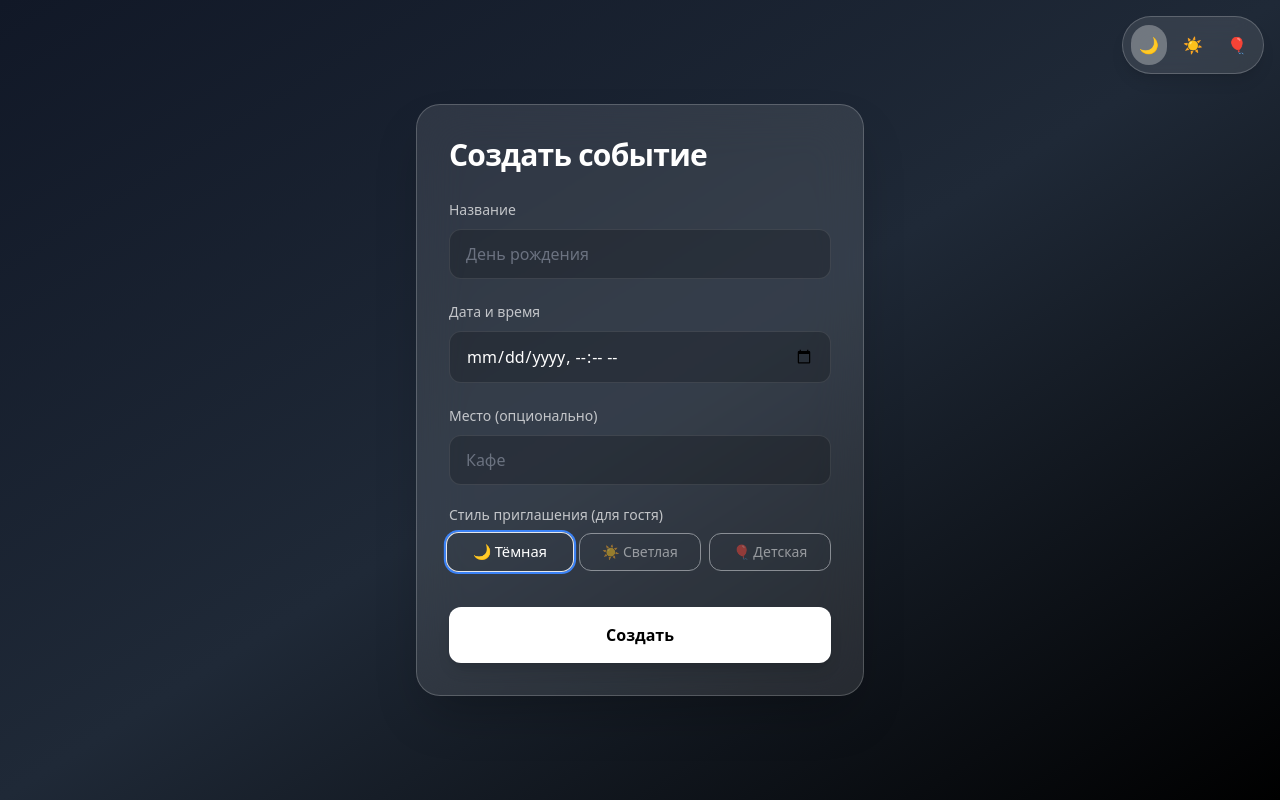
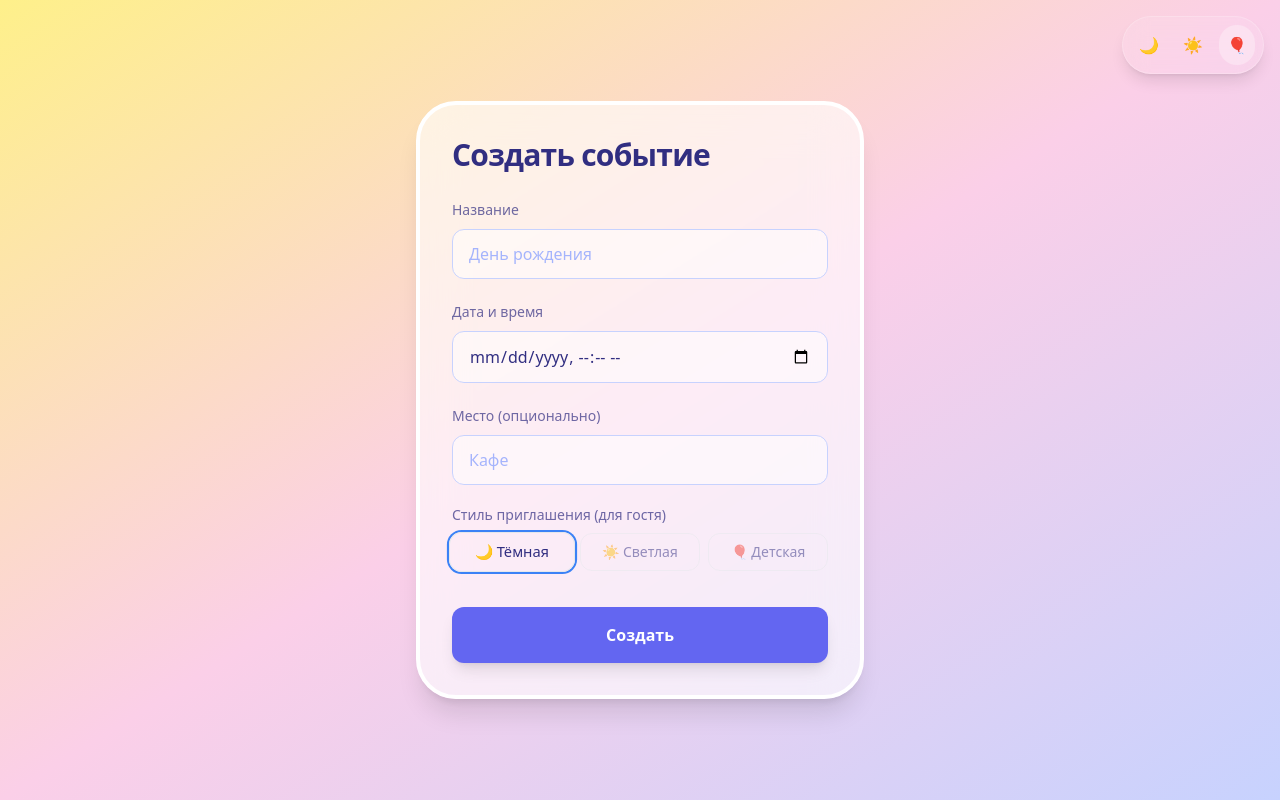
Before and after one commit to bug56rus/zovi-app, a Next.js app in the folder apps/web/: page /admin in a window 1280 px wide. Built offline with nearby package versions, Linux system fonts and the light colour scheme.

Commit message:
feat: add light and kids themes

```diff
--- a/apps/web/app/context/ThemeContext.tsx
+++ b/apps/web/app/context/ThemeContext.tsx
@@ -16,7 +16,7 @@ const ThemeContext = createContext<ThemeContextType>({
 });
 
 export function ThemeProvider({ children }: { children: React.ReactNode }) {
-  const [theme, setThemeState] = useState<Theme>('classic');
+  const [theme, setThemeState] = useState<Theme>('kids');
 
   useEffect(() => {
     const savedTheme = localStorage.getItem('app_theme') as Theme;
--- a/apps/web/app/layout.tsx
+++ b/apps/web/app/layout.tsx
@@ -20,8 +20,9 @@ export const viewport: Viewport = {
 
 export default function RootLayout({ children }: { children: React.ReactNode }) {
   return (
-    <html lang="ru">
-      <body>
+    // ДОБАВЛЯЕМ suppressHydrationWarning
+    <html lang="ru" suppressHydrationWarning>
+      <body suppressHydrationWarning>
         <ThemeProvider>
           <ThemeSwitcher />
           {children}
--- a/apps/web/app/manifest.ts
+++ b/apps/web/app/manifest.ts
@@ -7,8 +7,8 @@ export default function manifest(): MetadataRoute.Manifest {
     description: 'Анонимные приглашения на мероприятия. Создавай события и собирай друзей.',
     start_url: '/',
     display: 'standalone',
-    background_color: '#ffffff',
-    theme_color: '#3b82f6',
+    background_color: '#fef08a', // Нежно-желтый (как в детской теме)
+    theme_color: '#6366f1',      // Индиго (для верхней панели iPhone)
     icons: [
       {
         src: '/icon-192x192.png',
```
